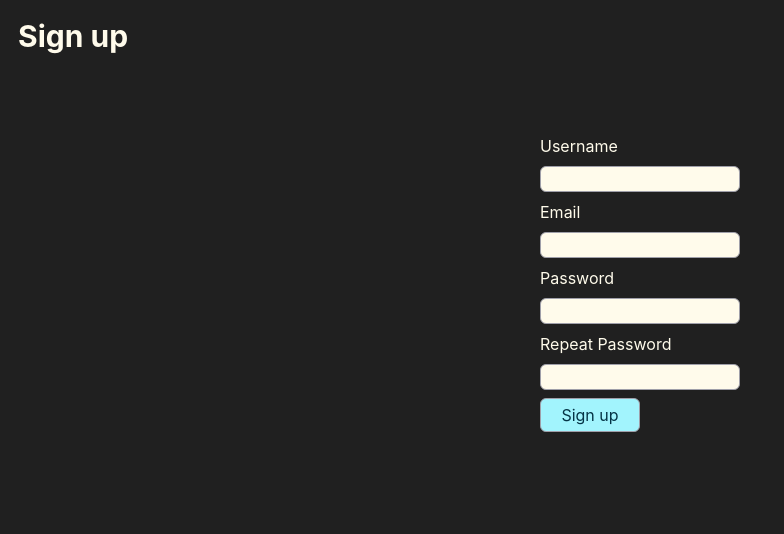
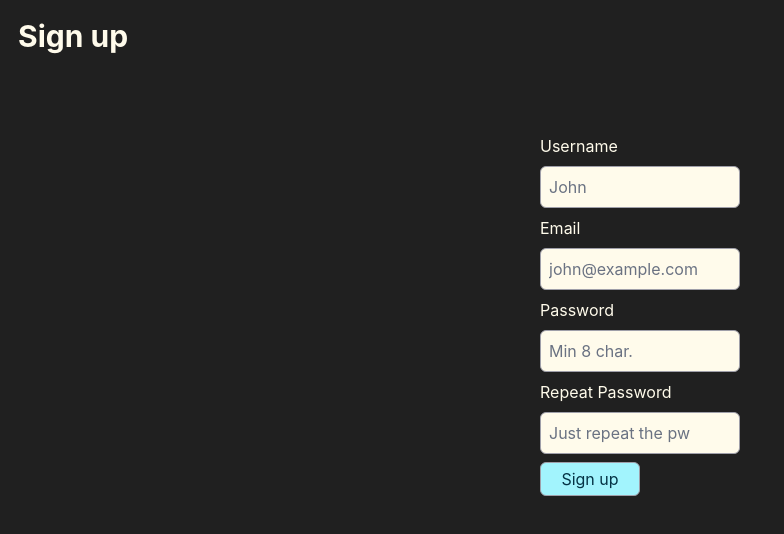
Before and after one commit to quimeygalli/Uddy, a React app in the folder frontend/: page / in a window 1280 px wide. Shown: the top 534 px of the page, without its empty margins (0-784 px from the left). Built offline with nearby package versions, Linux system fonts and the light colour scheme; the HTML template or start-up script is replaced by a standard one.

Commit message:
Created components folder and handled signup form

```diff
--- a/frontend/src/App.jsx
+++ b/frontend/src/App.jsx
@@ -1,63 +1,10 @@
-// TODO; send data from form to backend
-
 import "./index.css";
+import SignUpForm from "./components/signUp";
 
 function App() {
-  async function testRequest() {
-    const res = await fetch("http://127.0.0.1:8000/api/signup/", {
-      method: "POST",
-      headers: {
-        "Content-Type": "application/json",
-      },
-      body: JSON.stringify({
-        username: "test123",
-        email: "test@test.com",
-        password: "12345678",
-        repeat_password: "12345678",
-      }),
-    });
-
-    const data = await res.json();
-    console.log(data);
-  }
-
   return (
     <div>
-      <h1 className="text-3xl  font-bold  text-amber-50">Sign up</h1>
-      <form className="pt-20 flex items-center justify-center ">
-        <div className="flex flex-col  gap-2 w-50 pb-4 text-amber-50">
-          <label className="">Username</label>
-          <input
-            className="border border-zinc-400 rounded-md bg-amber-50"
-            type="text"
-            name="username"
-          />
-          <label>Email</label>
-          <input
-            className="border border-zinc-400 rounded-md bg-amber-50"
-            type="text"
-            name="username"
-          />
-          <label>Password</label>
-          <input
-            className="border border-zinc-400 rounded-md bg-amber-50"
-            type="text"
-            name="username"
-          />
-          <label>Repeat Password</label>
-          <input
-            className="border border-zinc-400 rounded-md bg-amber-50"
-            type="text"
-            name="username"
-          />
-          <button
-            className="border text-cyan-950 border-zinc-400 rounded-md p-1 w-25 bg-cyan-200"
-            onClick={testRequest}
-          >
-            Sign up
-          </button>
-        </div>
-      </form>
+      <SignUpForm />
     </div>
   );
 }
--- /dev/null
+++ b/frontend/src/components/signUp.jsx
@@ -0,0 +1,79 @@
+import { useState } from "react";
+import "../index.css";
+
+// Apparently React functions must start with an uppercase
+function SignUpForm() {
+  const [formData, setFormData] = useState({
+    username: "",
+    email: "",
+    password: "",
+    repeat_password: "",
+  });
+
+  const handleData = (data) => {
+    setFormData({
+      ...formData,
+      // [] make JS evaluate the expression before inserting the result.
+      [data.target.name]: data.target.value, // Very interesting React behavior.
+    });
+  };
+
+  const handleSubmit = (event) => {
+    event.preventDefault();
+    console.log(formData);
+    // TODO; submit data to backend
+  };
+
+  return (
+    <div>
+      <h1 className="text-3xl  font-bold  text-amber-50">Sign up</h1>
+      <form
+        onSubmit={handleSubmit}
+        className="pt-20 flex items-center justify-center "
+      >
+        <div className="flex flex-col  gap-2 w-50 pb-4 text-amber-50">
+          <label className="">Username</label>
+          <input
+            required
+            onChange={handleData}
+            className="form_fields"
+            type="text"
+            name="username"
+            placeholder="John"
+          />
+          <label>Email</label>
+          <input
+            required
+            onChange={handleData}
+            className="form_fields"
+            type="text"
+            name="email"
+            placeholder="john@example.com"
+          />
+          <label>Password</label>
+          <input
+            required
+            onChange={handleData}
+            className="form_fields"
+            type="password"
+            name="password"
+            placeholder="Min 8 char."
+          />
+          <label>Repeat Password</label>
+          <input
+            required
+            onChange={handleData}
+            className="form_fields"
+            type="password"
+            name="repeat_password"
+            placeholder="Just repeat the pw"
+          />
+          <button className="border text-cyan-950 border-zinc-400 rounded-md p-1 w-25 bg-cyan-200">
+            Sign up
+          </button>
+        </div>
+      </form>
+    </div>
+  );
+}
+export default SignUpForm;
--- a/frontend/src/index.css
+++ b/frontend/src/index.css
@@ -4,3 +4,8 @@ body {
   margin: 18px;
   background-color: #202020;
 }
+
+/* Thank you to [deleted] on reddit for this great tip */
+.form_fields {
+  @apply border border-zinc-400 rounded-md bg-amber-50 placeholder-gray-500 p-2;
+}
```
